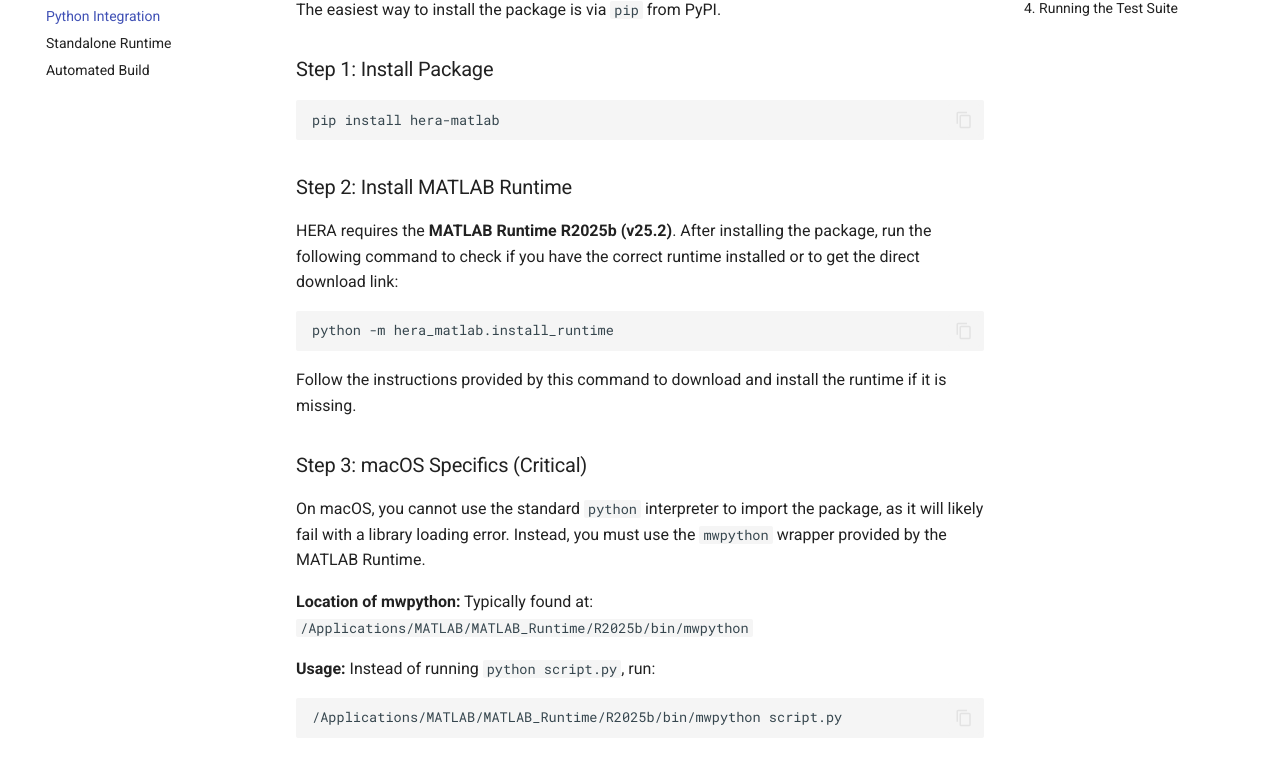
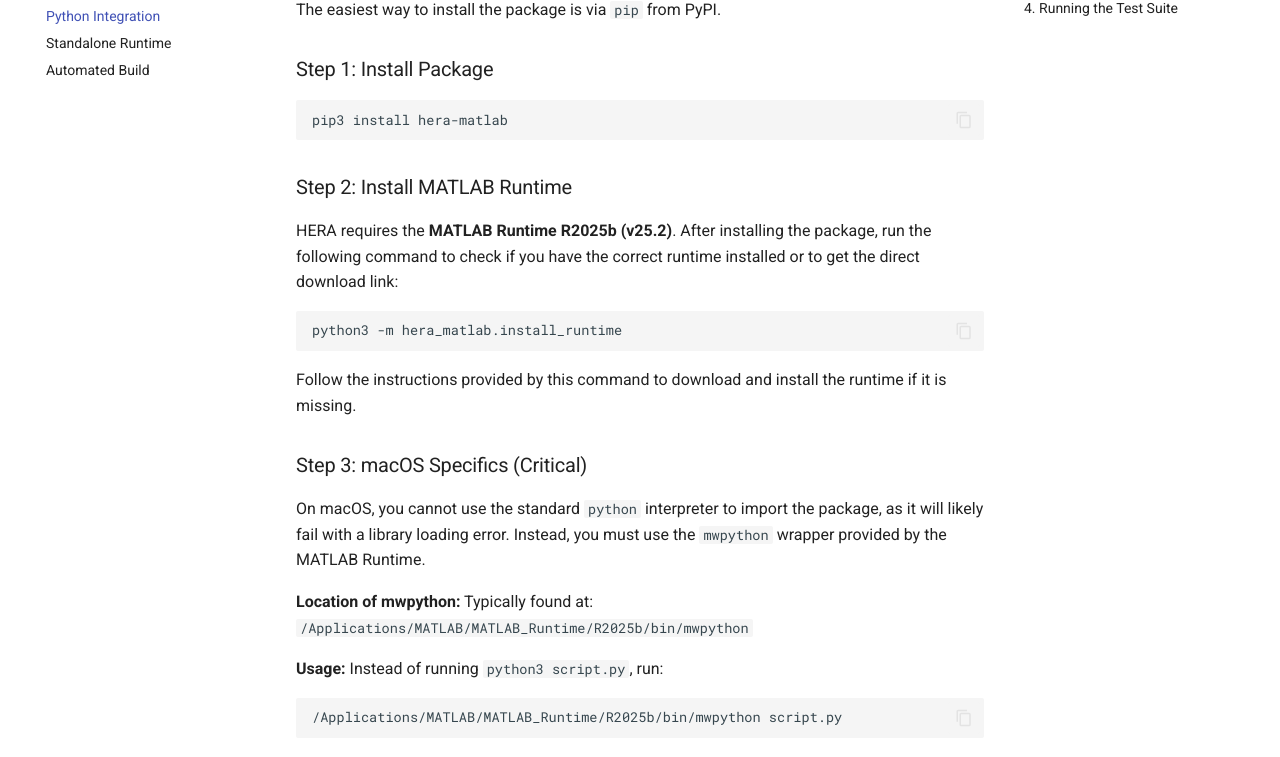
Before and after one commit to lerdmann1601/HERA-Matlab, an MkDocs documentation site: the page built from docs/Python_Integration.md, in a window 1280 px wide and 1400 px high. Shown: the part 467-1224 px from the top of the window. Built offline with MkDocs 1.6.1 and Material for MkDocs 9.7.7, drawn with Linux system fonts in a browser that asks for light colours; comment, search, counter and statistics services are not loaded.

Commit message:
refactor: Standardize Python and pip commands to explicitly use `python3` and `pip3` across documentation, scripts, and workflows.

````diff
--- a/docs/Python_Integration.md
+++ b/docs/Python_Integration.md
@@ -14,7 +14,7 @@
 ### Step 1: Install Package
 
 ```bash
-pip install hera-matlab
+pip3 install hera-matlab
 ```
 
 ### Step 2: Install MATLAB Runtime
@@ -23,7 +23,7 @@
 After installing the package, run the following command to check if you have the correct runtime installed or to get the direct download link:
 
 ```bash
-python -m hera_matlab.install_runtime
+python3 -m hera_matlab.install_runtime
 ```
 
 Follow the instructions provided by this command to download and install the runtime if it is missing.
@@ -37,7 +37,7 @@
 `/Applications/MATLAB/MATLAB_Runtime/R2025b/bin/mwpython`
 
 **Usage:**
-Instead of running `python script.py`, run:
+Instead of running `python3 script.py`, run:
 
 ```bash
 /Applications/MATLAB/MATLAB_Runtime/R2025b/bin/mwpython script.py
````
Also changed, not shown: 3 other files.
